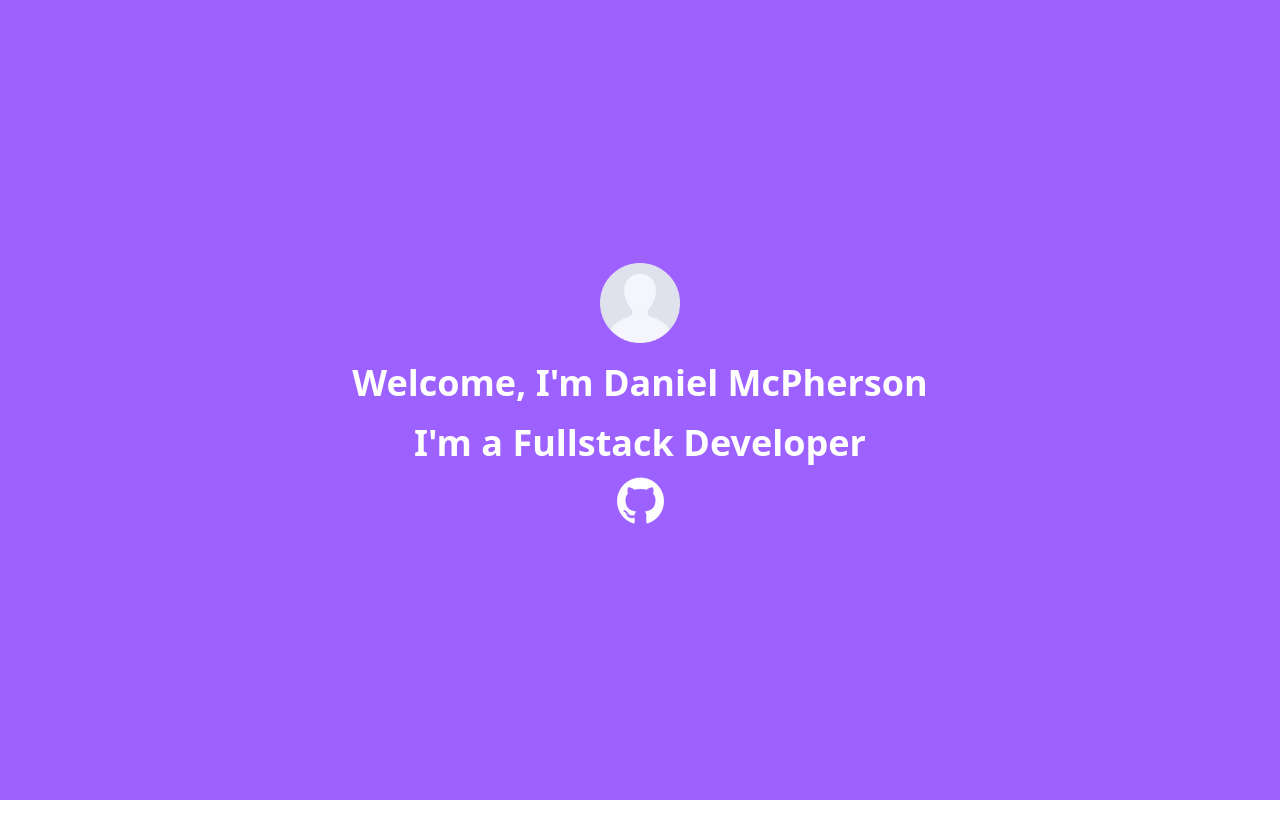
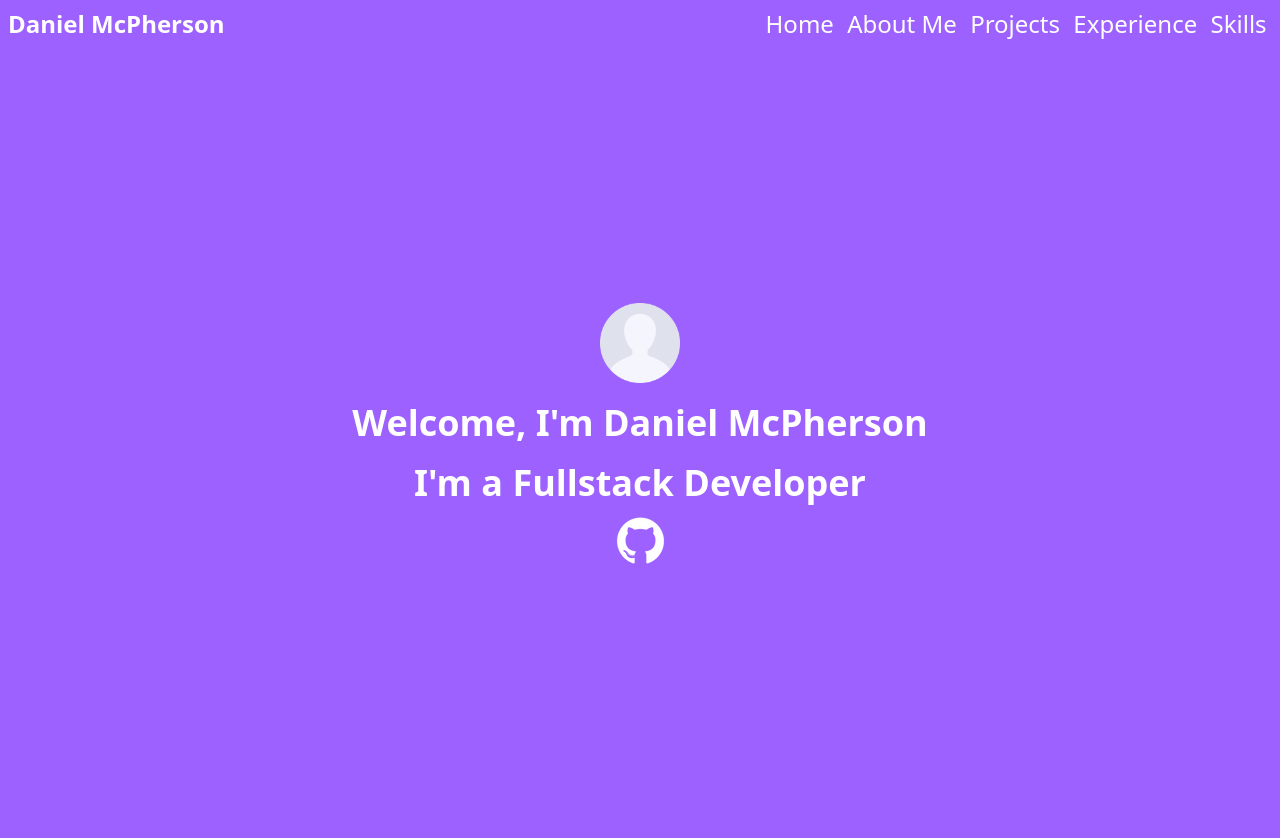
Before and after one commit to RangerVinven/Old-Portfolio, a React (Vite) app: page / in a window 1280 px wide. Before the commit the page ends 800 px from the top, so only its background shows below. Built offline with nearby package versions, Linux system fonts and the light colour scheme.

Commit message:
Made the navbar

```diff
--- a/src/App.tsx
+++ b/src/App.tsx
@@ -1,8 +1,10 @@
+import Navbar from "./components/Navbar"
 import Home from "./pages/Home"
 
 function App() {
   return (
     <div>
+      <Navbar />
       <Home />
     </div>
   )
--- a/src/components/Navbar.tsx
+++ b/src/components/Navbar.tsx
@@ -2,6 +2,19 @@ import React from 'react'
 
 export default function Navbar() {
   return (
-    <div>Navbar</div>
+    <div className="bg-mainPurple text-white flex items-center pt-2">
+        <div className="shrink-0">
+            <a href="#home"><h1 className="text-2xl font-bold ml-2">Daniel McPherson</h1></a>
+        </div>
+        <div className="w-full flex justify-end">
+            <div className="w-6/12 flex justify-evenly">
+                <a href="#home"><h1 className="text-2xl">Home</h1></a>
+                <a href="#aboutMe"><h1 className="text-2xl">About Me</h1></a>
+                <a href="#projects"><h1 className="text-2xl">Projects</h1></a>
+                <a href="#experience"><h1 className="text-2xl">Experience</h1></a>
+                <a href="#skills"><h1 className="text-2xl">Skills</h1></a>
+            </div>
+        </div>
+    </div>
   )
 }
```
